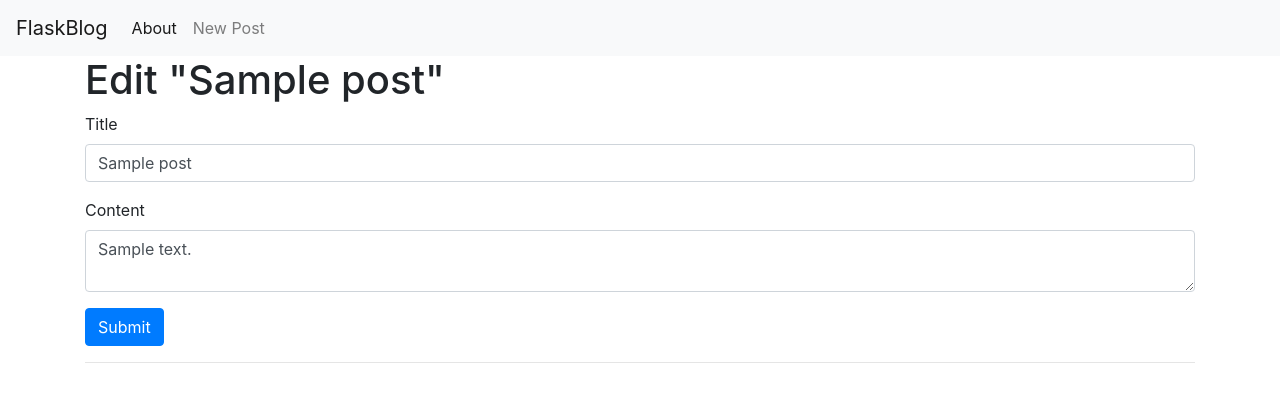
After one commit to joaquingandara/Web-Blog, a Flask app: template templates/edit.html in a window 1280 px wide. The commit adds this page. Shown: the top 402 px of the page. Run offline with Flask 3, Linux system fonts and the light colour scheme; the template is opened without the code that fills it: most values are stand-ins (such as "Sample title", 1, 10 or a date in 2020); some libraries are stand-ins or nearby versions.

Commit message:
Edit post functionality and edit add to index

```diff
--- a/app.py
+++ b/app.py
@@ -59,3 +59,25 @@ def create():
             conn.close()
             return redirect(url_for('index'))
     return render_template('create.html')
+
+@app.route('/<int:id>/edit', methods=('GET', 'POST'))
+#If post handle update. If get show the post form asociated with id.
+def edit(id):
+    post = get_post(id)
+
+    if request.method == 'POST':
+        title = request.form['title']
+        content = request.form['content']
+
+        if not title:
+            flash('Title is required!')
+        else:
+            conn = get_db_connection()
+            conn.execute('UPDATE posts SET title = ?, content = ?'
+                         ' WHERE id = ?',
+                         (title, content, id))
+            conn.commit()
+            conn.close()
+            return redirect(url_for('index'))
+
+    return render_template('edit.html', post=post)
--- /dev/null
+++ b/templates/edit.html
@@ -0,0 +1,25 @@
+{% extends 'base.html' %}
+
+{% block content %}
+<h1>{% block title %} Edit "{{ post['title'] }}" {% endblock %}</h1>
+
+<form method="post">
+    <div class="form-group">
+        <label for="title">Title</label>
+        <input type="text" name="title" placeholder="Post title"
+               class="form-control"
+               value="{{ request.form['title'] or post['title'] }}"> <!-- Show data from request or from post (db data) send via request-->
+        </input>
+    </div>
+
+    <div class="form-group">
+        <label for="content">Content</label>
+        <textarea name="content" placeholder="Post content"
+                  class="form-control">{{ request.form['content'] or post['content'] }}</textarea>
+    </div>
+    <div class="form-group">
+        <button type="submit" class="btn btn-primary">Submit</button>
+    </div>
+</form>
+<hr>
+{% endblock %}
--- a/templates/index.html
+++ b/templates/index.html
@@ -6,6 +6,9 @@
         <a href="{{ url_for('post', post_id=post['id']) }}">
             <h2>{{ post['title'] }}</h2>
         </a>
+        <a href="{{ url_for('edit', id=post['id']) }}">
+            <span class="badge badge-warning">Edit</span>
+        </a>
         <span class="badge badge-primary">{{ post['created'] }}</span>
         <hr>
     {% endfor %}
```
Lines whose indentation alone changed are shown as unchanged.
